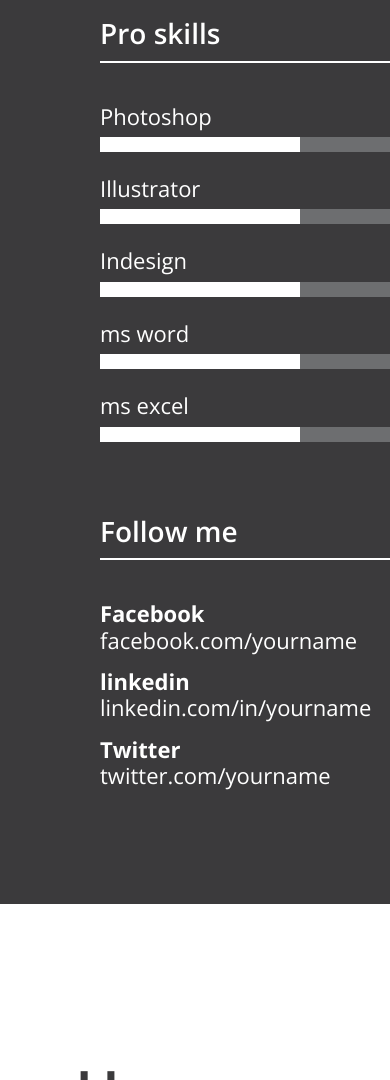
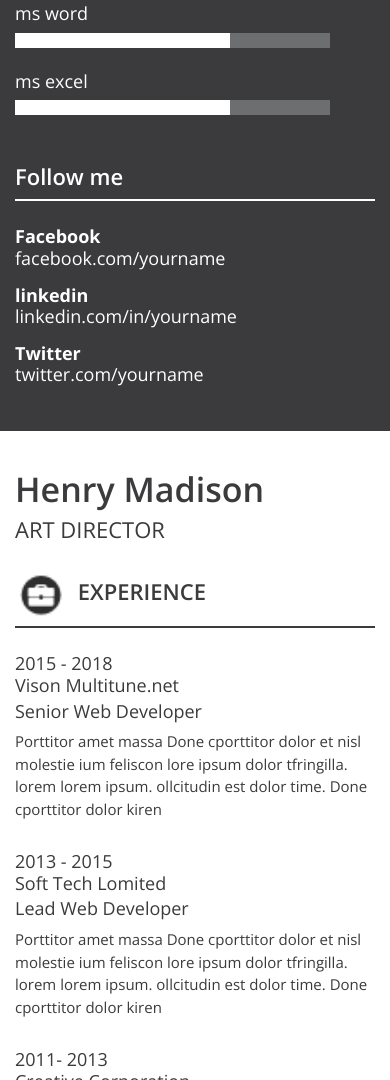
Before and after one commit to codegeek38/modern-cv-work-1-, a plain HTML site: page index.html in a window 390 px wide. Shown: the part 920-2000 px from the top of the page. Drawn offline with nearby package versions, Linux system fonts and the light colour scheme.

Commit message:
project-complete

```diff
--- a/css/style.css
+++ b/css/style.css
@@ -3,12 +3,7 @@
 /*FONT FAMILY*/
 /*FONT WEIGHT*/
 /*COLOR VARIABLE*/
-/*VERIABLE FOR RESPONSIVE
-
-$bp-1199: "screen and (max-width: 1199px)";
-$bp-991: "screen and (max-width: 991px)";
-$bp-767: "screen and (max-width: 767px)";
-$bp-575: "screen and (max-width: 575px)";*/
+/*VERIABLE FOR RESPONSIVE*/
 body {
   font-family: "Open Sans", sans-serif;
   font-weight: 400; }
@@ -141,4 +136,99 @@ img {
       width: 50px;
       margin-right: 7px; }
 
+@media only screen and (max-width: 1250px) and (min-width: 1199px) {
+  .skill-area .address-content div {
+    width: 250px; }
+  .skill-area .address-content :before {
+    width: 155px !important; } }
+@media screen and (max-width: 1199px) {
+  .left-col {
+    padding: 75px 0px 50px 40px; }
+
+  .address-content div {
+    width: calc(100% - 45px) !important; }
+  .address-content :before {
+    width: calc(100% - 100px) !important; } }
+@media screen and (max-width: 991px) {
+  h1 {
+    font-size: 50px; }
+    h1 span {
+      font-size: 25px; }
+
+  h2 {
+    font-size: 24px; }
+
+  h3 {
+    font-size: 18px; }
+
+  .image-section {
+    margin-top: 60px; }
+    .image-section img {
+      width: 200px;
+      height: 200px; }
+
+  .left-col {
+    padding: 50px 0px 40px 25px; }
+
+  .right-col {
+    padding: 115px 40px 50px; }
+    .right-col h1 {
+      margin-bottom: 50px; }
+
+  .right-content-details {
+    margin-bottom: 20px; } }
+@media screen and (max-width: 767px) {
+  .left-col {
+    padding: 40px 30px 20px; }
+
+  .image-section {
+    margin-top: 40px; }
+
+  .main-address {
+    margin-bottom: 25px; }
+
+  .content-area {
+    margin-bottom: 25px; }
+    .content-area h2 {
+      margin-bottom: 25px; }
+
+  .right-col {
+    padding: 45px 30px 20px; }
+    .right-col h1 {
+      margin-bottom: 40px; }
+
+  h1 {
+    font-size: 42px; }
+    h1 span {
+      font-size: 22px; }
+
+  h2 {
+    font-size: 22px; }
+
+  .right-content-details-left h3 {
+    margin-bottom: 4px; }
+
+  .right-content-area {
+    margin-bottom: 15px; }
+
+  .right-content-details {
+    margin-bottom: 15px; } }
+@media screen and (max-width: 575px) {
+  .image-section {
+    margin-top: 35px; }
+
+  .left-col {
+    padding: 40px 15px 5px; }
+
+  h1 {
+    font-size: 34px; }
+
+  .right-col {
+    padding: 35px 15px 10px; }
+    .right-col h1 {
+      margin-bottom: 25px; }
+
+  p {
+    font-size: 15px; } }
+
 /*# sourceMappingURL=style.css.map */
--- a/index.html
+++ b/index.html
@@ -35,7 +35,7 @@
         <section class="main-area">
             <div class="row no-gutters">
                 <!-- LEFT SIDE MARKUP -->
-                <div class="col-12 col-sm-4 left-col-bg">
+                <div class="col-12 col-md-4 left-col-bg">
                     <div class="image-section text-center">
                         <img src="img/profile.jpg" alt="">
                     </div> <!--  profile image section ends -->
@@ -106,19 +106,19 @@
                 </div>
 
                 <!-- RIGHT SIDE MARKUP -->
-                <div class="col-12 col-sm-8 right-col-bg">
+                <div class="col-12 col-md-8 right-col-bg">
                     <div class="page-col right-col">
                         <h1>Henry Madison<span>ART DIRECTOR</span></h1>
                         <div class="right-content-area">
                             <h2><img src="img/1.png" alt=""> EXPERIENCE</h2>
                             <div class="right-content-details right-content-details-1">
                                 <div class="row">
-                                    <div class="col-12 col-sm-4">
+                                    <div class="col-12 col-md-4">
                                         <div class="right-content-details-left">
                                             <h3>2015 - 2018 <br> Vison Multitune.net</h3>
                                         </div>
                                     </div>
-                                    <div class="col-12 col-sm-8">
+                                    <div class="col-12 col-md-8">
                                         <div class="right-content-details-right">
                                             <h3>Senior Web Developer</h3>
                                             <p>Porttitor amet massa Done cporttitor dolor et nisl molestie ium feliscon lore  ipsum dolor tfringilla. lorem lorem ipsum. ollcitudin est dolor time. Done cporttitor dolor kiren </p>
@@ -129,12 +129,12 @@
 
                             <div class="right-content-details right-content-details-1">
                                 <div class="row">
-                                    <div class="col-12 col-sm-4">
+                                    <div class="col-12 col-md-4">
                                         <div class="right-content-details-left">
                                             <h3>2013 - 2015<br>Soft Tech Lomited</h3>
                                         </div>
                                     </div>
-                                    <div class="col-12 col-sm-8">
+                                    <div class="col-12 col-md-8">
                                         <div class="right-content-details-right">
                                             <h3>Lead Web Developer</h3>
                                             <p>Porttitor amet massa Done cporttitor dolor et nisl molestie ium feliscon lore  ipsum dolor tfringilla. lorem lorem ipsum. ollcitudin est dolor time. Done cporttitor dolor kiren </p>
@@ -145,12 +145,12 @@
 
                             <div class="right-content-details right-content-details-1">
                                 <div class="row">
-                                    <div class="col-12 col-sm-4">
+                                    <div class="col-12 col-md-4">
                                         <div class="right-content-details-left">
                                             <h3>2011- 2013<br>Creative Corporation</h3>
                                         </div>
                                     </div>
-                                    <div class="col-12 col-sm-8">
+                                    <div class="col-12 col-md-8">
                                         <div class="right-content-details-right">
                                             <h3>Web &amp; Graphic Designer</h3>
                                             <p>Porttitor amet massa Done cporttitor dolor et nisl molestie ium feliscon lore  ipsum dolor tfringilla. lorem lorem ipsum. ollcitudin est dolor time. Done cporttitor dolor kiren </p>
@@ -166,12 +166,12 @@
                             <h2><img src="img/2.png" alt=""> EDUCATION</h2>
                             <div class="right-content-details right-content-details-1">
                                 <div class="row">
-                                    <div class="col-12 col-sm-4">
+                                    <div class="col-12 col-md-4">
                                         <div class="right-content-details-left">
                                             <h3>2010 - 2015<br>Asian University</h3>
                                         </div>
                                     </div>
-                                    <div class="col-12 col-sm-8">
+                                    <div class="col-12 col-md-8">
                                         <div class="right-content-details-right">
                                             <h3>Bachelors Of Arts</h3>
                                             <p>Porttitor amet massa Done cporttitor dolor et nisl molestie ium feliscon lore  ipsum dolor tfringilla. lorem lorem ipsum.</p>
@@ -182,12 +182,12 @@
 
                             <div class="right-content-details right-content-details-1">
                                 <div class="row">
-                                    <div class="col-12 col-sm-4">
+                                    <div class="col-12 col-md-4">
                                         <div class="right-content-details-left">
                                             <h3>2008 - 2010<br>Creative School</h3>
                                         </div>
                                     </div>
-                                    <div class="col-12 col-sm-8">
+                                    <div class="col-12 col-md-8">
                                         <div class="right-content-details-right">
                                             <h3>Higher Secondary Examination</h3>
                                             <p>Porttitor amet massa Done cporttitor dolor et nisl molestie ium feliscon lore  ipsum dolor tfringilla. lorem lorem ipsum.</p>
@@ -198,12 +198,12 @@
 
                             <div class="right-content-details right-content-details-1">
                                 <div class="row">
-                                    <div class="col-12 col-sm-4">
+                                    <div class="col-12 col-md-4">
                                         <div class="right-content-details-left">
                                             <h3>2006 - 2008<br>Creative School</h3>
                                         </div>
                                     </div>
-                                    <div class="col-12 col-sm-8">
+                                    <div class="col-12 col-md-8">
                                         <div class="right-content-details-right">
                                             <h3>Higher Secondary Examination</h3>
                                             <p>Porttitor amet massa Done cporttitor dolor et nisl molestie ium feliscon lore  ipsum dolor tfringilla. lorem lorem ipsum.</p>
@@ -214,12 +214,12 @@
 
                             <div class="right-content-details right-content-details-1">
                                 <div class="row">
-                                    <div class="col-12 col-sm-4">
+                                    <div class="col-12 col-md-4">
                                         <div class="right-content-details-left">
                                             <h3>2004 - 2006<br>Creative School</h3>
                                         </div>
                                     </div>
-                                    <div class="col-12 col-sm-8">
+                                    <div class="col-12 col-md-8">
                                         <div class="right-content-details-right">
                                             <h3>Higher Secondary Examination</h3>
                                             <p>Porttitor amet massa Done cporttitor dolor et nisl molestie ium feliscon lore  ipsum dolor tfringilla. lorem lorem ipsum.</p>
@@ -236,15 +236,15 @@
                             <h2><img src="img/3.png" alt=""> REFERENCES</h2>
                             <div class="right-content-details right-content-details-1">
                                 <div class="row">
-                                    <div class="col-12 col-sm-6">
-                                        <div class="right-content-details-left">
+                                    <div class="col-12 col-md-6">
+                                        <div class="">
                                             <h3>Jonathon Deo</h3>
                                             <h3>Director</h3>
                                             <h3>Phone: +555 123 5566</h3>
                                             <h3>Email: jonathondeo@gmail.com</h3>
                                         </div>
                                     </div>
-                                    <div class="col-12 col-sm-6">
+                                    <div class="col-12 col-md-6">
                                         <div class="right-content-details-right">
                                             <h3>Jabin Smith</h3>
                                             <h3>Web developer</h3>
```
Also changed, not shown: 1 other file.
